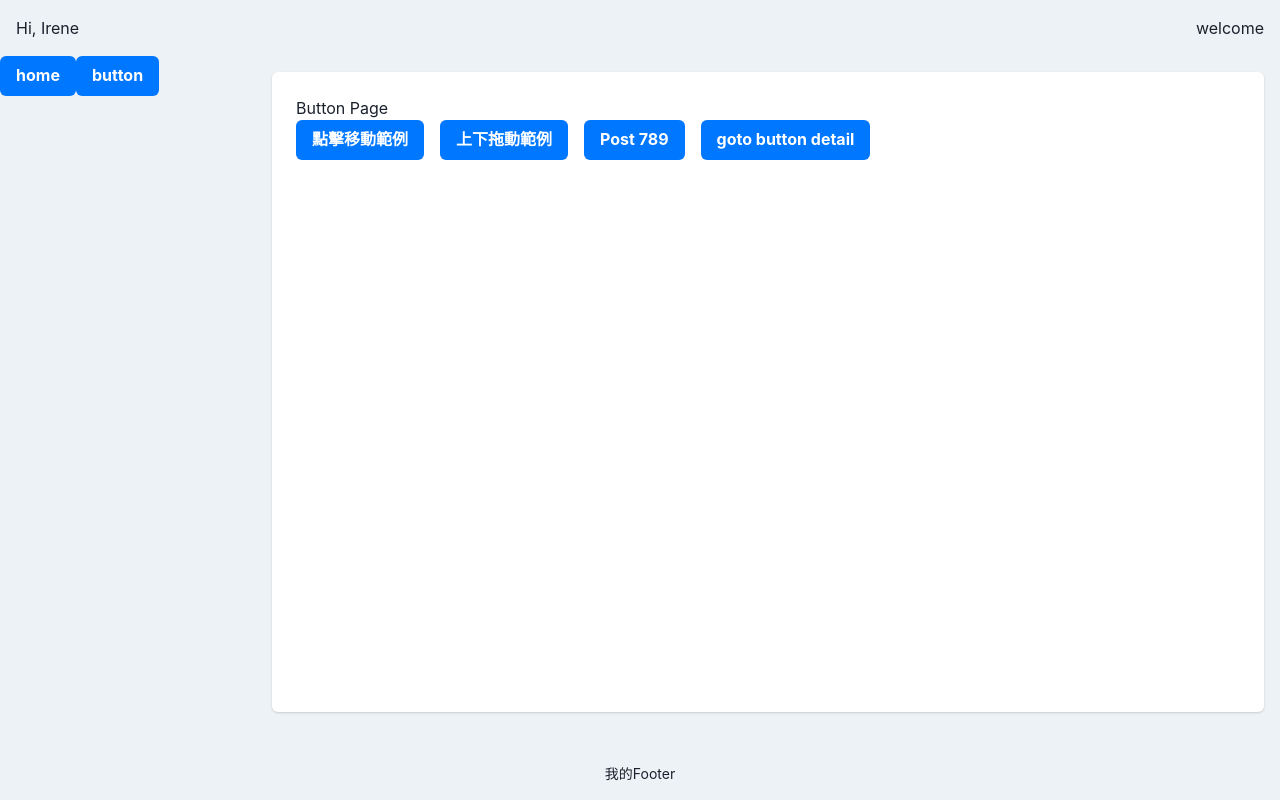
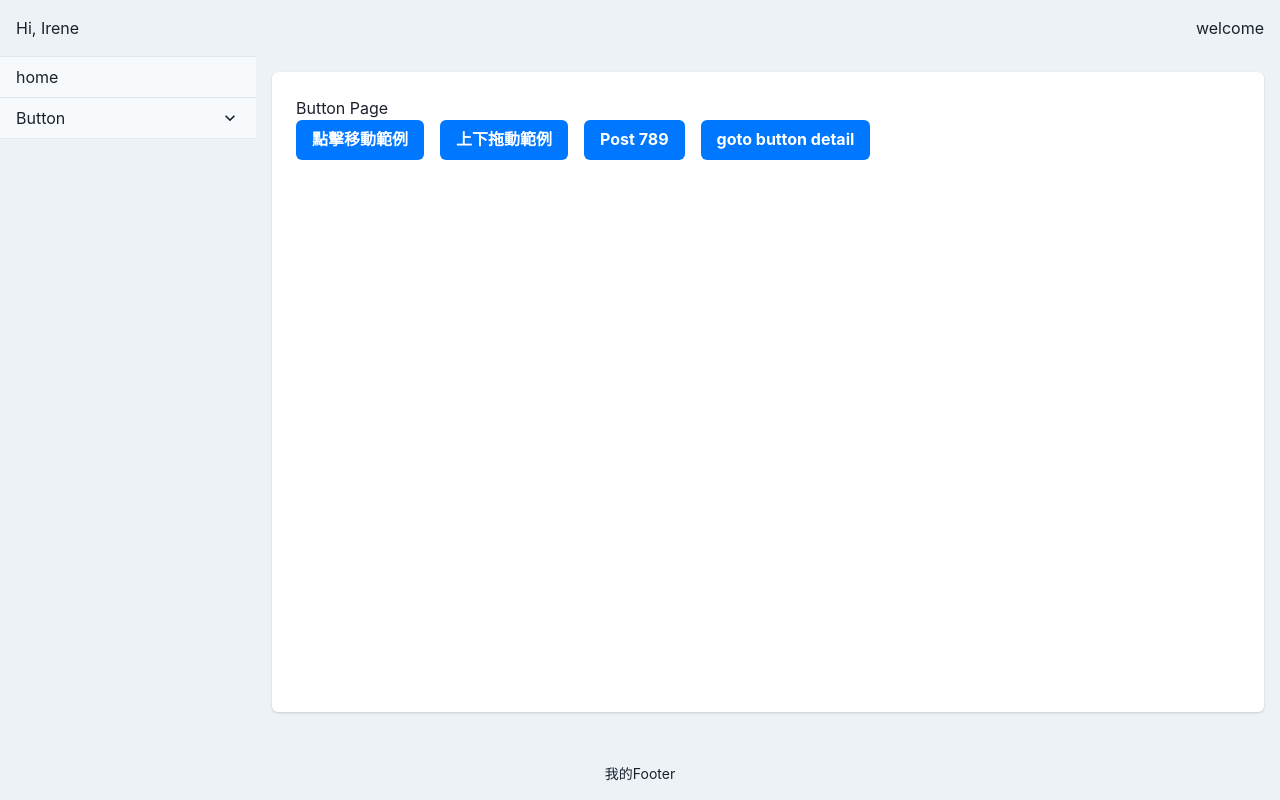
Before and after one commit to mp3Yun/react-practice, a React (Vite) app: page /home/button in a window 1280 px wide. Built offline with nearby package versions, Linux system fonts and the light colour scheme.

Commit message:
add sidebar

```diff
--- a/src/feature/button/ButtonIdPage.tsx
+++ b/src/feature/button/ButtonIdPage.tsx
@@ -8,7 +8,6 @@ const ButtonIdPage: React.FC = () => {
   const { postId } = useParams({ strict: false })
 
   const params = useLocation()
-  console.error('99-params', params)
 
   let context
   let element
--- a/src/feature/home/HomePage.tsx
+++ b/src/feature/home/HomePage.tsx
@@ -1,12 +1,13 @@
 import { Box, Button, Card, Flex } from '@chakra-ui/react'
-import { Outlet, useRouter } from '@tanstack/react-router'
+import { Outlet } from '@tanstack/react-router'
 import Footer from '../../components/Footer'
 import Header from '../../components/Header'
 import { RoutePathEnum } from '../../dto/route-paths'
+import SidebarList, {
+  renderRoutes,
+} from './components/sidebarItems/SidebarList'
 
 const HomePage: React.FC = () => {
-  const router = useRouter() // TODO: 我的路由，在拉成 service???
-
   return (
     <>
       <Flex
@@ -16,30 +17,12 @@ const HomePage: React.FC = () => {
       >
         <Header />
 
-        {/* main */}
         <Flex as="main" flex={1} py={4} justify={'left'}>
           {/* sidebar */}
           <Box w={{ base: '20%', md: '20%' }} bg="gray.100">
-            {/* TODO: 做側選單的 menu */}
-            <Button
-              onClick={() => {
-                router.navigate({
-                  to: RoutePathEnum.Home,
-                })
-              }}
-            >
-              home
-            </Button>
-            <Button
-              onClick={() => {
-                router.navigate({
-                  to: RoutePathEnum.Button,
-                })
-              }}
-            >
-              button
-            </Button>
+            <SidebarList />
           </Box>
+
           {/* main content */}
           <Box flex={1} p={4} alignItems={'center'} justifyContent={'center'}>
             <Card
--- /dev/null
+++ b/src/feature/home/components/sidebarItems/SidebarList.tsx
@@ -0,0 +1,59 @@
+import {
+  Accordion,
+  AccordionButton,
+  AccordionIcon,
+  AccordionItem,
+  AccordionPanel,
+  Box,
+} from '@chakra-ui/react'
+import { Link } from '@tanstack/react-router'
+import React from 'react'
+
+const menu = [
+  {
+    id: 1,
+    path: '/home',
+    name: 'home',
+    hasChildren: false,
+  },
+  {
+    id: 2,
+    path: '/home/button',
+    name: 'Button',
+    hasChildren: true,
+  },
+]
+
+export const renderRoutes = () => (
+  <ul>
+    {menu.map((route) => (
+      <li key={route.path}>
+        <Link to={route.path}>{route.name}</Link>
+      </li>
+    ))}
+  </ul>
+)
+
+const SidebarList: React.FC = () => {
+  return (
+    <Accordion bg={'gray.50'} defaultIndex={[0]} allowMultiple flexDir={'row'}>
+      {menu.map((item) => (
+        <AccordionItem key={item.id}>
+          <h2>
+            <Link to={item.path}>
+              <AccordionButton>
+                <Box as="span" flex="1" textAlign="left">
+                  {item.name}
+                </Box>
+                {item.hasChildren && <AccordionIcon />}
+              </AccordionButton>
+            </Link>
+          </h2>
+          {item.hasChildren && <AccordionPanel pb={4}></AccordionPanel>}
+        </AccordionItem>
+      ))}
+    </Accordion>
+  )
+}
+
+export default SidebarList
--- a/src/feature/login/LoginPage.tsx
+++ b/src/feature/login/LoginPage.tsx
@@ -1,21 +1,27 @@
-import { Button } from '@chakra-ui/react'
-import { Outlet, useRouter } from '@tanstack/react-router'
+import { Button, Flex, Text } from '@chakra-ui/react'
+import { useRouter } from '@tanstack/react-router'
 
 const LoginPage: React.FC = () => {
-  const router = useRouter() // TODO: 我的路由，在拉成 service???
+  const router = useRouter()
   return (
-    <div>
-      登入頁面
+    <Flex
+      direction={'column'}
+      alignItems={'center'}
+      justifyContent={'center'}
+      height={'100vh'}
+    >
+      <Text fontSize={'3xl'}>practice-chakra</Text>
       <Button
+        mt={4}
         onClick={() => {
           router.navigate({
             to: '/home',
           })
         }}
       >
-        登入
+        start
       </Button>
-    </div>
+    </Flex>
   )
 }
 
```
